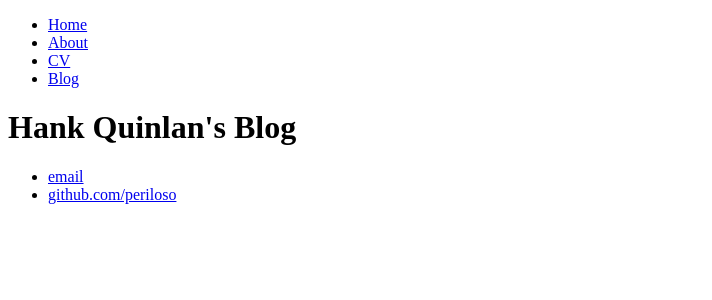
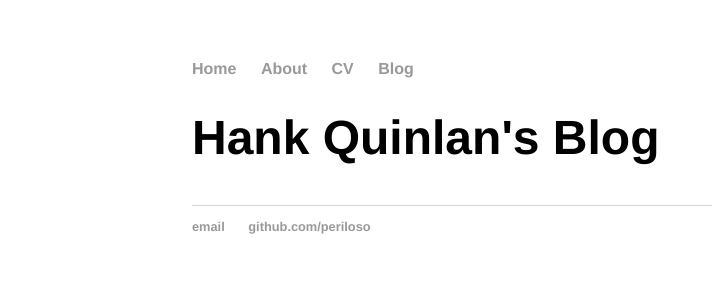
Before and after one commit to periloso/Resume, a Jekyll site: the page built from blog/index.html, in a window 1280 px wide. Shown: the top 300 px of the page, without its empty margins (0-712 px from the left). Built offline with Jekyll 4.4.1, drawn with Linux system fonts in a browser that asks for light colours; Markdown is read by kramdown in place of the engine named in the settings.

Commit message:
updated links

```diff
--- a/_layouts/default.html
+++ b/_layouts/default.html
@@ -3,7 +3,7 @@
 		<head>
 			<title>{{ page.title }}</title>
 			<!-- link to main stylesheet -->
-			<link rel="stylesheet" type="text/css" href="static/css/main.css">
+			<link rel="stylesheet" type="text/css" href="/Resume/static/css/main.css">
 		</head>
 		<body>
 			<nav>
--- a/index.html
+++ b/index.html
@@ -4,5 +4,5 @@ title: Hank Quinlan, Horrible Cop
 ---
 <div class="blurb">
   <h1>Hi there, I'm Hank Quinlan!</h1>
-  <p>I'm best known as the horrible cop from <em>A Touch of Evil</em> Don't trust me. <a href="/about">Read more about my life...</a></p>
+  <p>I'm best known as the horrible cop from <em>A Touch of Evil</em> Don't trust me. <a href="/Resume/about">Read more about my life...</a></p>
 </div><!-- /.blurb -->
```
